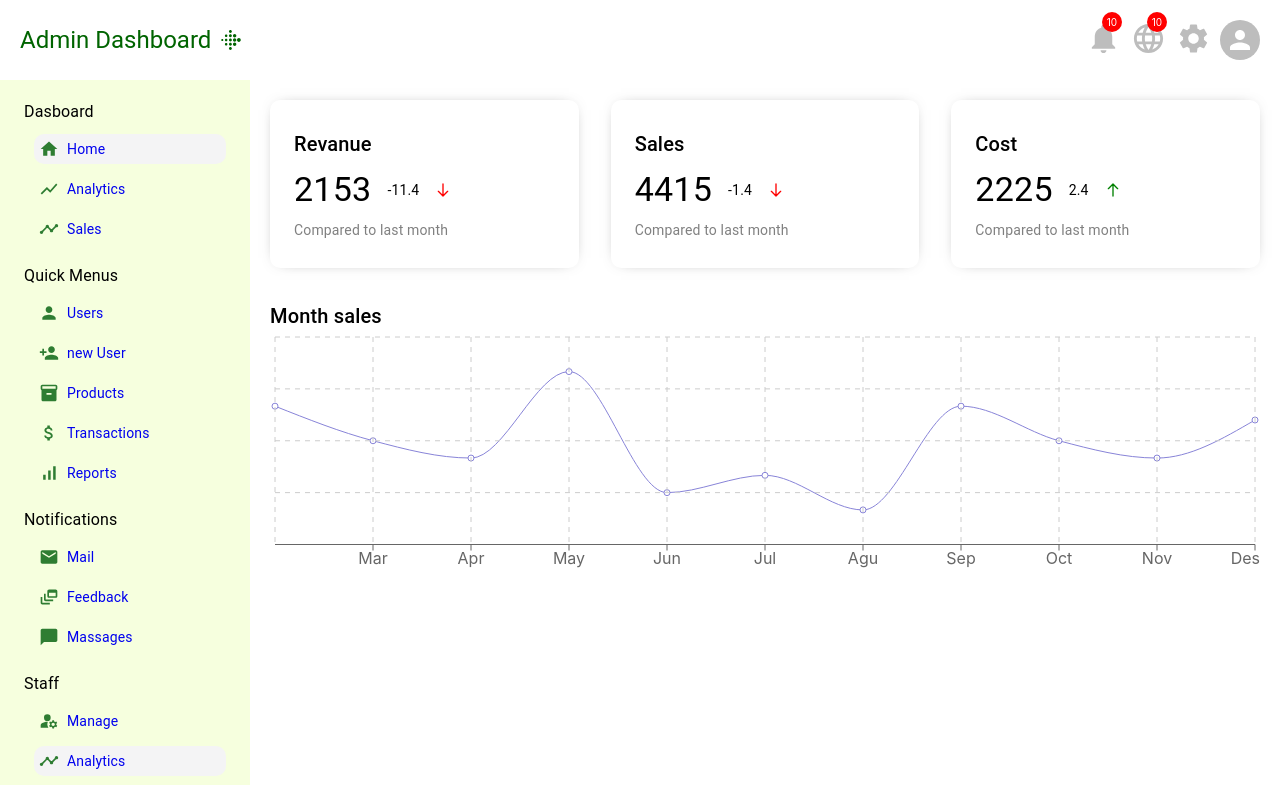
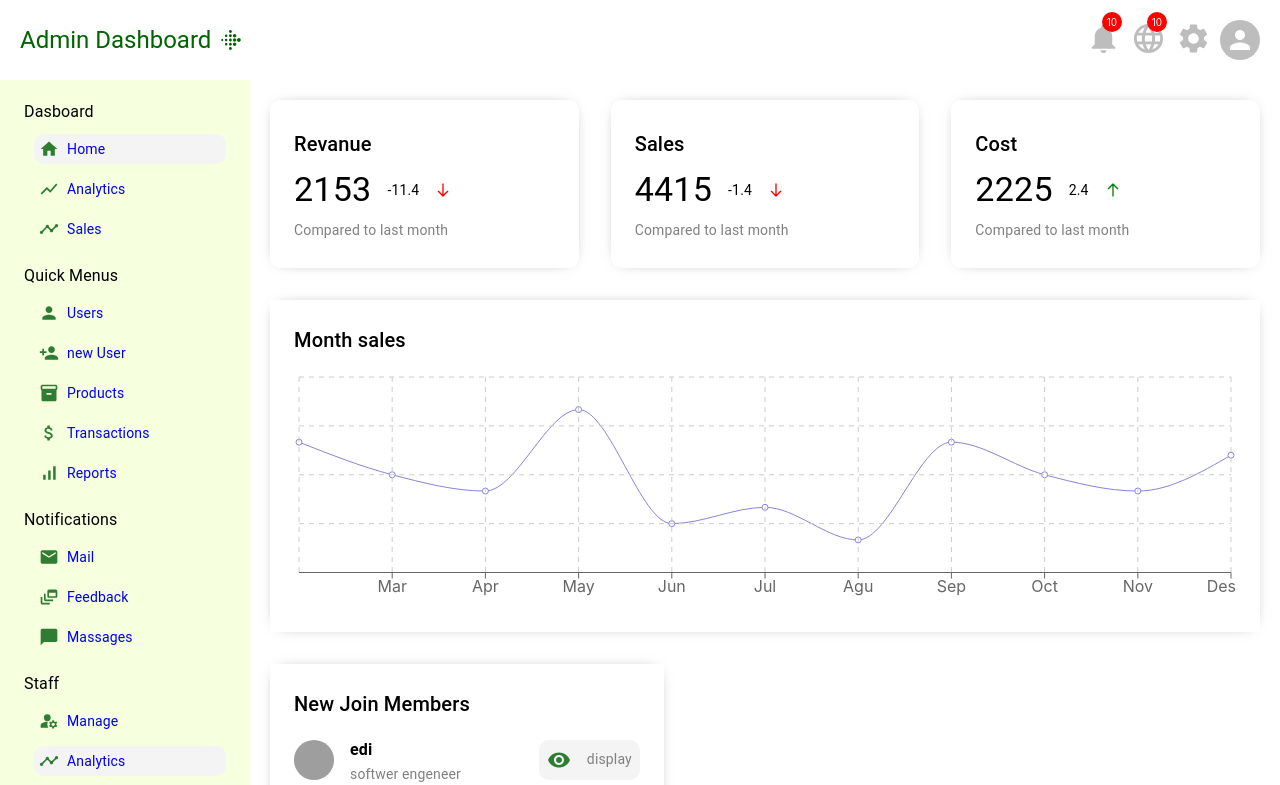
Before and after one commit to atefe-fazeli/dashboard-admin, a React (Create React App) app: page / in a window 1280 px wide. Shown: the top 785 px of the page. Built offline with nearby package versions, Linux system fonts and the light colour scheme; grey boxes are pictures that could not be loaded.

Commit message:
widget sm completed

```diff
--- a/src/pages/home/components/chart.js
+++ b/src/pages/home/components/chart.jsx
@@ -3,11 +3,10 @@ import {
   Line,
   CartesianGrid,
   XAxis,
-  YAxis,
   Tooltip,
   ResponsiveContainer,
 } from "recharts";
-import {Typography } from "@mui/material";
+import { Box, Typography } from "@mui/material";
 
 const data = [
   { name: "Feb", sale: 400 },
@@ -24,8 +23,8 @@ const data = [
 ];
 function Chart() {
   return (
-    <>
-      <Typography variant="h6">Month sales</Typography>
+    <Box boxShadow=" rgba(0, 0, 0, 0.75) 0 0 15px -10px" padding={3}>
+      <Typography variant="h6" marginBottom={2}>Month sales</Typography>
       <ResponsiveContainer width="100%" aspect={4}>
         <LineChart width={600} height={300} data={data}>
           <Line type="monotone" dataKey="sale" stroke="#8884d8" />
@@ -34,7 +33,7 @@ function Chart() {
           <Tooltip />
         </LineChart>
       </ResponsiveContainer>
-    </>
+    </Box>
   );
 }
 export default Chart;
--- /dev/null
+++ b/src/pages/home/components/widgetsm.jsx
@@ -0,0 +1,69 @@
+import { Avatar, Box, Stack, Typography } from "@mui/material";
+import AccountBoxIcon from "@mui/icons-material/AccountBox";
+import VisibilityIcon from "@mui/icons-material/Visibility";
+const data = [
+  { id: 0, name: "edi", role: "softwer engeneer" },
+  { id: 1, name: "edi", role: "softwer engeneer" },
+  { id: 2, name: "edi", role: "softwer engeneer" },
+  { id: 3, name: "edi", role: "softwer engeneer" },
+  { id: 4, name: "edi", role: "softwer engeneer" },
+  { id: 5, name: "edi", role: "softwer engeneer" },
+  { id: 6, name: "edi", role: "softwer engeneer" },
+  { id: 7, name: "edi", role: "softwer engeneer" },
+  { id: 8, name: "edi", role: "softwer engeneer" },
+  { id: 9, name: "edi", role: "softwer engeneer" },
+  { id: 10, name: "edi", role: "softwer engeneer" },
+];
+function WidgetSm() {
+  return (
+    <Box sx={{ boxShadow: " rgba(0, 0, 0, 0.75) 0 0 15px -10px" }} p={3}>
+      <Typography variant="h6" marginBottom={2}>
+        New Join Members
+      </Typography>
+
+      {data.map((item) => (
+        <Box
+          key={item.id}
+          display="flex"
+          flexDirection="column"
+          marginBottom={2}
+        >
+          <Stack
+            direction="row"
+            justifyContent="space-between"
+            alignItems="center"
+          >
+            <Stack direction="row" alignItems="center" spacing={2}>
+              <Avatar alt="" src={AccountBoxIcon} />
+              <Stack direction="column">
+                <Typography variant="subtitle1" fontWeight="bold">
+                  {item.name}
+                </Typography>
+                <Typography variant="body2" color="gray">
+                  {item.role}
+                </Typography>
+              </Stack>
+            </Stack>
+
+            <Stack
+              direction="row"
+              spacing={2}
+              alignItems="center"
+              sx={{
+                padding: "8px",
+                borderRadius: "10px",
+                backgroundColor: "#f4f4f5",
+              }}
+            >
+              <VisibilityIcon color="success" />
+              <Typography variant="body2" color="gray">
+                display
+              </Typography>
+            </Stack>
+          </Stack>
+        </Box>
+      ))}
+    </Box>
+  );
+}
+export default WidgetSm;
--- a/src/pages/home/index.js
+++ b/src/pages/home/index.jsx
@@ -4,11 +4,14 @@ import { Box, Stack, Typography } from "@mui/material";
 import { HiOutlineArrowUp } from "react-icons/hi";
 import { HiOutlineArrowDown } from "react-icons/hi";
 import Chart from "./components/chart";
+import WidgetSm from "./components/widgetsm";
+
 const data = [
   { id: 0, title: "Revanue", total: 2153, percent: -11.4 },
   { id: 1, title: "Sales", total: 4415, percent: -1.4 },
   { id: 2, title: "Cost", total: 2225, percent: +2.4 },
 ];
+
 function Home() {
   return (
     <div>
@@ -29,19 +32,23 @@ function Home() {
                 <Typography variant="h4">{item.total}</Typography>
                 <Typography variant="body2">{item.percent}</Typography>
                 {item.percent < 0 ? (
-                  <HiOutlineArrowDown style={{ color: "red" }}/>
+                  <HiOutlineArrowDown style={{ color: "red" }} />
                 ) : (
-                  <HiOutlineArrowUp  style={{ color: "green" }}/>
+                  <HiOutlineArrowUp style={{ color: "green" }} />
                 )}
               </Stack>
-              <Typography variant="body2" sx={{ color: "gray" }}>Compared to last month</Typography>
+              <Typography variant="body2" sx={{ color: "gray" }}>
+                Compared to last month
+              </Typography>
             </Box>
           </Grid>
         ))}
         <Grid xs={12}>
-          <Chart/>
+          <Chart />
         </Grid>
-        <Grid xs={5}></Grid>
+        <Grid xs={5}>
+          <WidgetSm />
+        </Grid>
         <Grid xs={7}></Grid>
       </Grid>
     </div>
```
Also changed, not shown: src/pages/home/components/widgetlg.jsx (added, +70 -0 lines), src/App.jsx (renamed from src/App.js), src/pages/navbar/navbar.jsx (renamed from src/pages/navbar/navbar.js), src/pages/sidebar/sidebar.jsx (renamed from src/pages/sidebar/sidebar.js).
